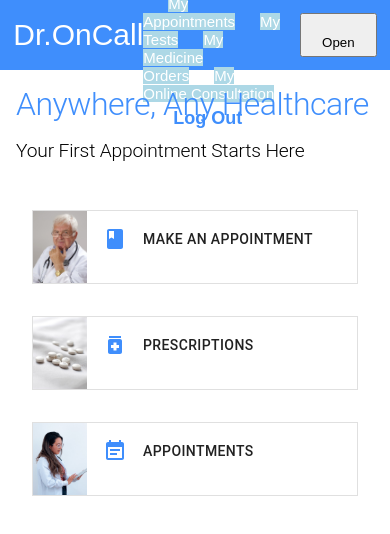
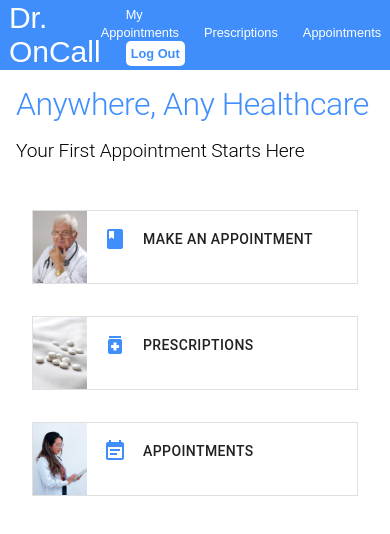
Before and after one commit to zhanghong27/NYUHack2022-FooBar, a React (Create React App) app in the folder web/: page /home in a window 390 px wide. Shown: the top 534 px of the page. Built offline with nearby package versions, Linux system fonts and the light colour scheme; no server answers; sample sign-in values are in the browser's storage.

Commit message:
Better navbar

```diff
--- a/web/src/Navbar/Navbar.css
+++ b/web/src/Navbar/Navbar.css
@@ -65,7 +65,7 @@
 .Navbar .rightSide .menuLinks a {
   text-decoration: none;
   color: white;
-  font-size: 20px;
+  font-size: 0.8rem;
   margin-left: 25px;
 }
 
@@ -75,21 +75,3 @@
   padding: 20px;
   height: 30px;
 }
-
-@media only screen and (max-width: 800px) {
-  .Navbar .rightSide .menuLinks a {
-    background-color: lightblue;
-    font-size: 15px;
-  }
-}
-
-@media only screen and (max-width: 800px) {
-  .Navbar .rightSide .button {
-    display: flex;
-  }
-  .Navbar .rightSide #hidden {
-    position: absolute;
-    right: 0px;
-    top: 8px;
-  }
-}
--- a/web/src/Navbar/Navbar.js
+++ b/web/src/Navbar/Navbar.js
@@ -12,7 +12,7 @@
     <div className='Navbar'>
       <div className='leftSide'>
         <Link to='/' className='NavbarLogo'>
-          Dr.OnCall
+          Dr. OnCall
         </Link>
         <div className='NavbarIcon'></div>
       </div>
@@ -53,7 +53,7 @@
                 border: 'none',
                 borderRadius: '5px',
                 marginLeft: '25px',
-                fontSize: '18px',
+                fontSize: '0.8rem',
                 color: '#3F8EFC',
                 padding: '5px',
                 fontWeight: 'bold',
--- a/web/src/Navbar/NavbarItems.js
+++ b/web/src/Navbar/NavbarItems.js
@@ -15,18 +15,13 @@
     className: '',
   },
   {
-    title: 'My Tests',
-    url: 'test',
+    title: 'Prescriptions',
+    url: '/prescriptions/list',
     className: '',
   },
   {
-    title: 'My Medicine Orders',
-    url: 'medicine',
-    className: '',
-  },
-  {
-    title: 'My Online Consultation',
-    url: 'consult',
+    title: 'Appointments',
+    url: '/appointment/upcoming',
     className: '',
   },
 ]
```
